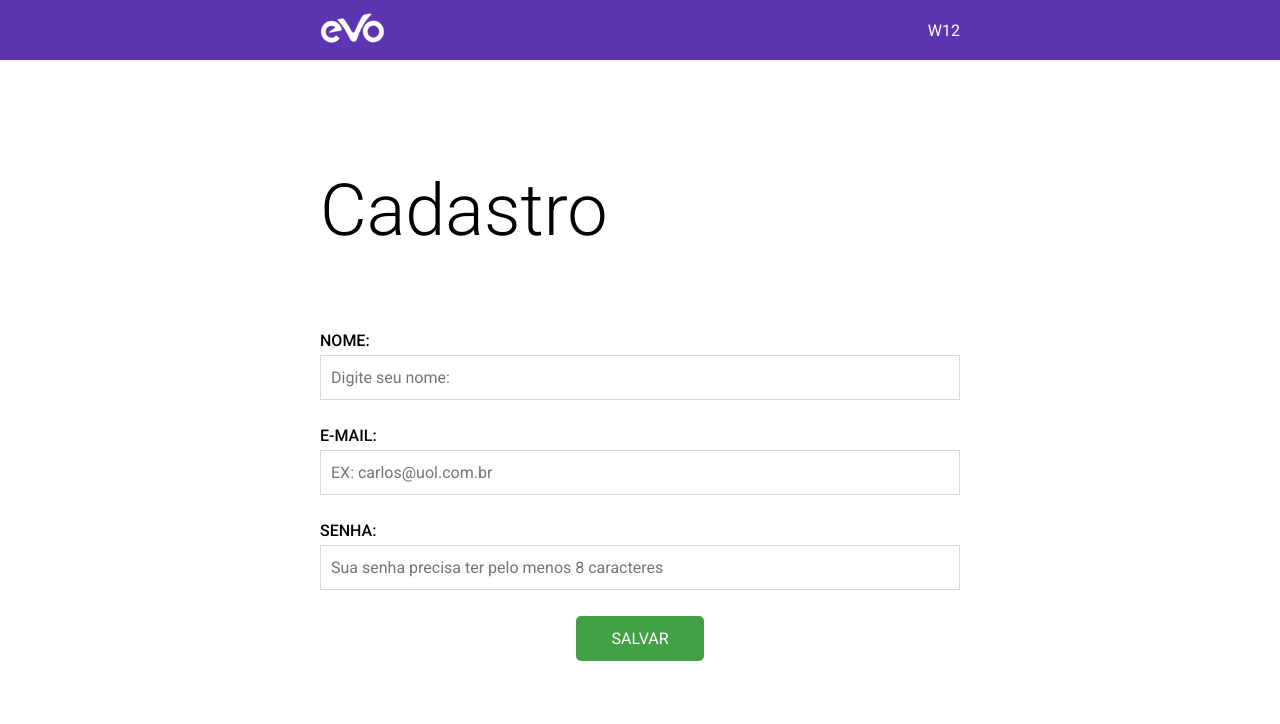
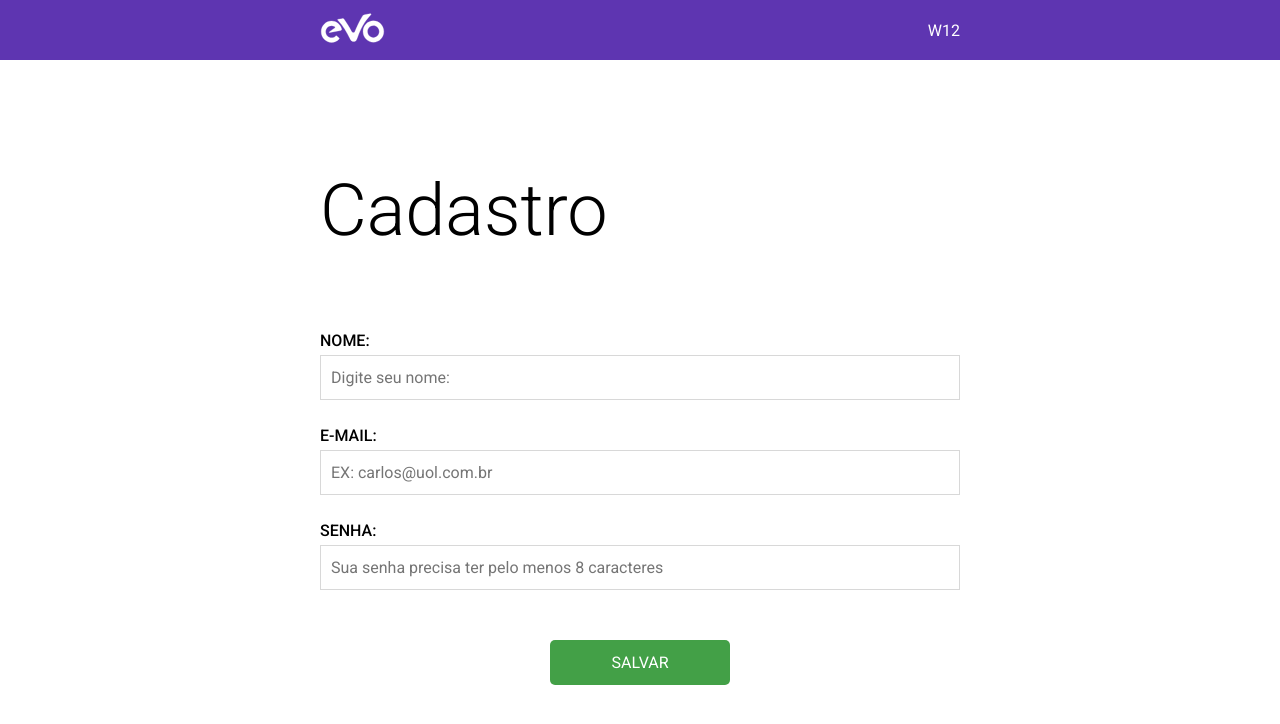
Before and after one commit to arthuralvesc/abc-evo, an Angular app: page / in a window 1280 px wide. Shown: the top 724 px of the page. Built offline with nearby package versions, Linux system fonts and the light colour scheme.

Commit message:
fix button

```diff
--- a/src/app/components/register-form/register-form.component.css
+++ b/src/app/components/register-form/register-form.component.css
@@ -23,7 +23,7 @@ input {
 .button-wrapper {
     display: flex;
     justify-content: center;
-    margin-top: 20px;
+    margin-top: 50px;
 }
 
 button {
@@ -32,7 +32,7 @@ button {
     border: none;
     border-radius: 5px;
     height: 45px;
-    width: 20%;
+    width: 180px;
     cursor: pointer;
 }
 
```
Also changed, not shown: 6 other files (tests, documents, lock files or other folders).
